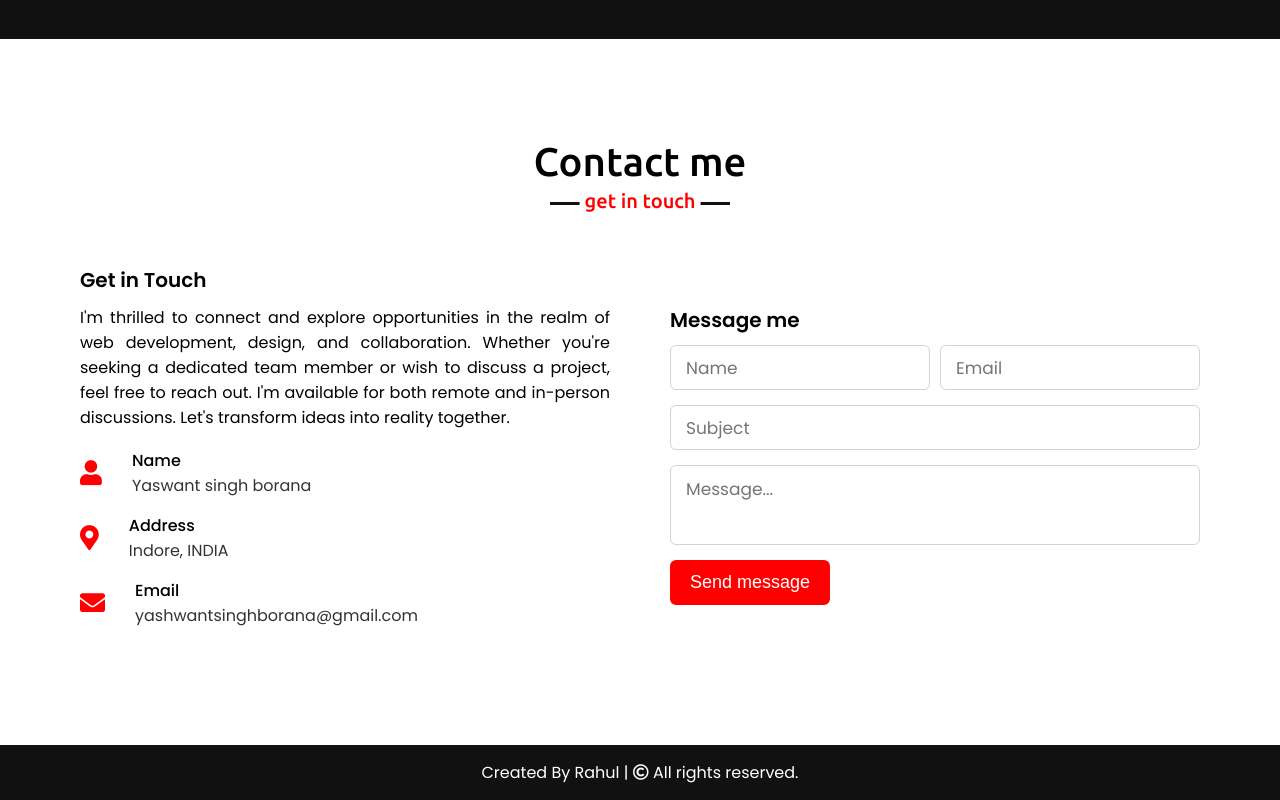
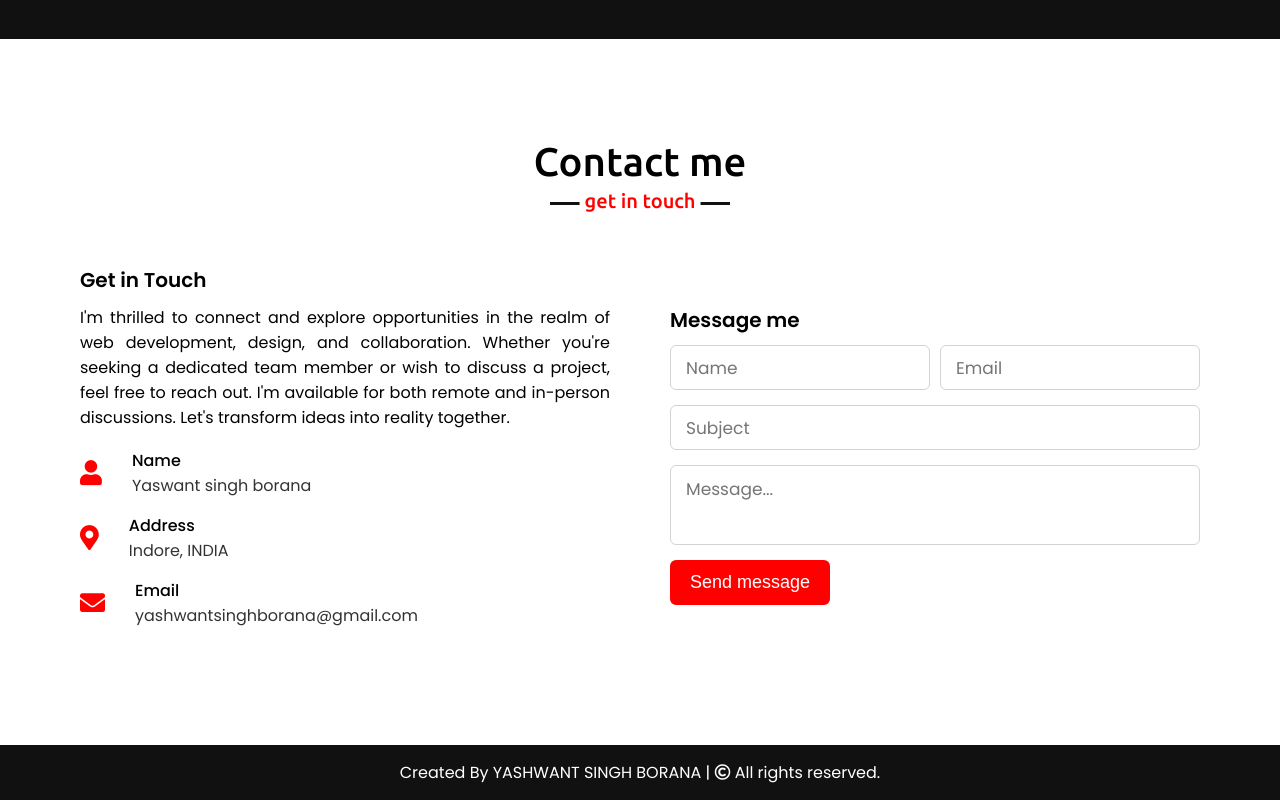
Before and after one commit to Yashuuu9/Portfolio, a plain HTML site: page index.html in a window 1280 px wide. Shown: the part 3499-4299 px from the top of the page. Drawn offline with nearby package versions, Linux system fonts and the light colour scheme.

Commit message:
minor changes

```diff
--- a/index.html
+++ b/index.html
@@ -5,7 +5,7 @@
     <meta charset="UTF-8">
     <meta name="viewport" content="width=device-width, initial-scale=1.0">
     <title>YASH</title>
-    <link rel="icon" href="logo_for_site.jpeg" >
+    <link rel="icon" href="ChatGPT Image Jun 12, 2025, 09_29_35 PM.png" >
     <link rel="stylesheet" href="style.css">
     <link rel="stylesheet" href="https://cdnjs.cloudflare.com/ajax/libs/font-awesome/5.15.3/css/all.min.css"/>
     <script src="https://code.jquery.com/jquery-3.5.1.min.js"></script>
@@ -257,7 +257,7 @@
 
     <!-- footer section start -->
     <footer>
-        <span>Created By Rahul | <span class="far fa-copyright"></span>  All rights reserved.</span>
+        <span>Created By YASHWANT SINGH BORANA | <span class="far fa-copyright"></span>  All rights reserved.</span>
     </footer>
 
     <script src="script.js"></script>
```
Also changed, not shown: ChatGPT Image Jun 12, 2025, 09_29_35 PM.png (added), 2 other files.
